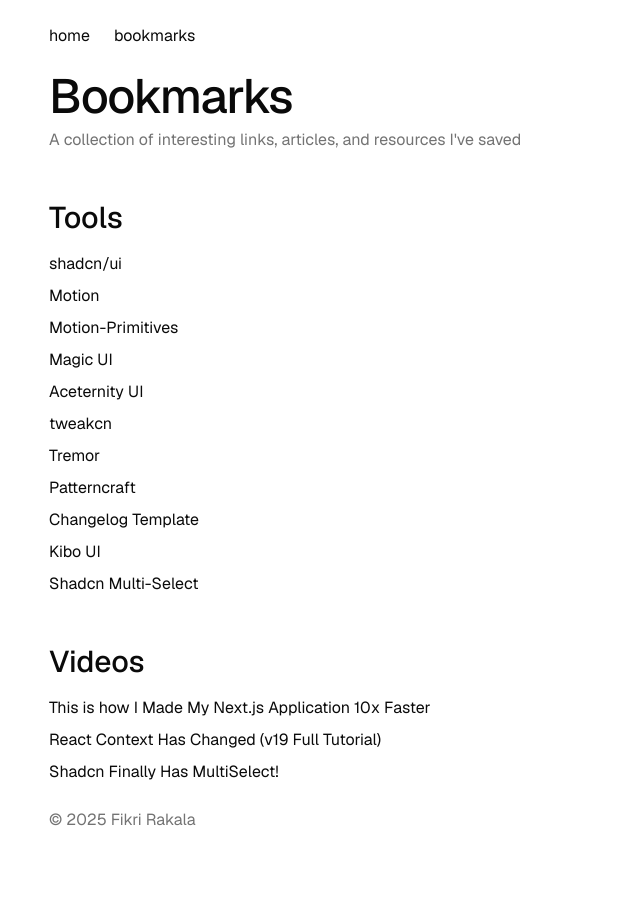
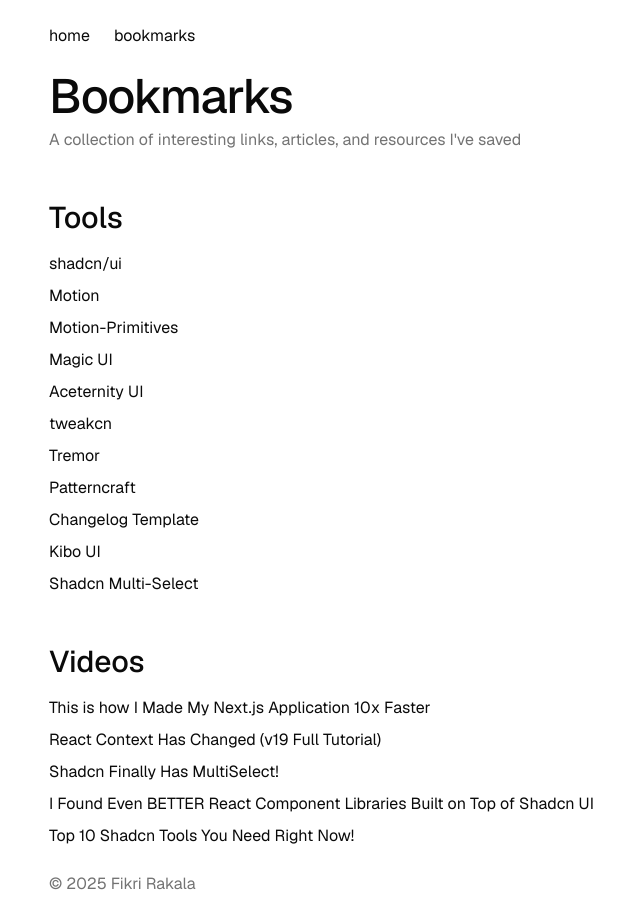
Before and after one commit to fikrirakala/blog, a Next.js app: page /bookmarks in a window 1280 px wide. Shown: the whole page, without its empty margins (207-847 px from the left). Before the commit the page ends 856 px from the top, so only its background shows below. Built offline with nearby package versions, Linux system fonts and the light colour scheme.

Commit message:
Update Bookmarks

```diff
--- a/src/app/bookmarks/page.tsx
+++ b/src/app/bookmarks/page.tsx
@@ -103,6 +103,23 @@ export default function BookmarksPage() {
               Shadcn Finally Has MultiSelect!
             </a>
           </li>
+          <li>
+            <a
+              href="https://youtu.be/U6YZfpiFhkQ?si=gjOllHzZJi_lEW5q"
+              target="_blank"
+            >
+              I Found Even BETTER React Component Libraries Built on Top of
+              Shadcn UI
+            </a>
+          </li>
+          <li>
+            <a
+              href="https://youtu.be/-rdqQhw1_4M?si=G2g8HVhfOPYy1dlC"
+              target="_blank"
+            >
+              Top 10 Shadcn Tools You Need Right Now!
+            </a>
+          </li>
         </ul>
       </div>
     </section>
```
